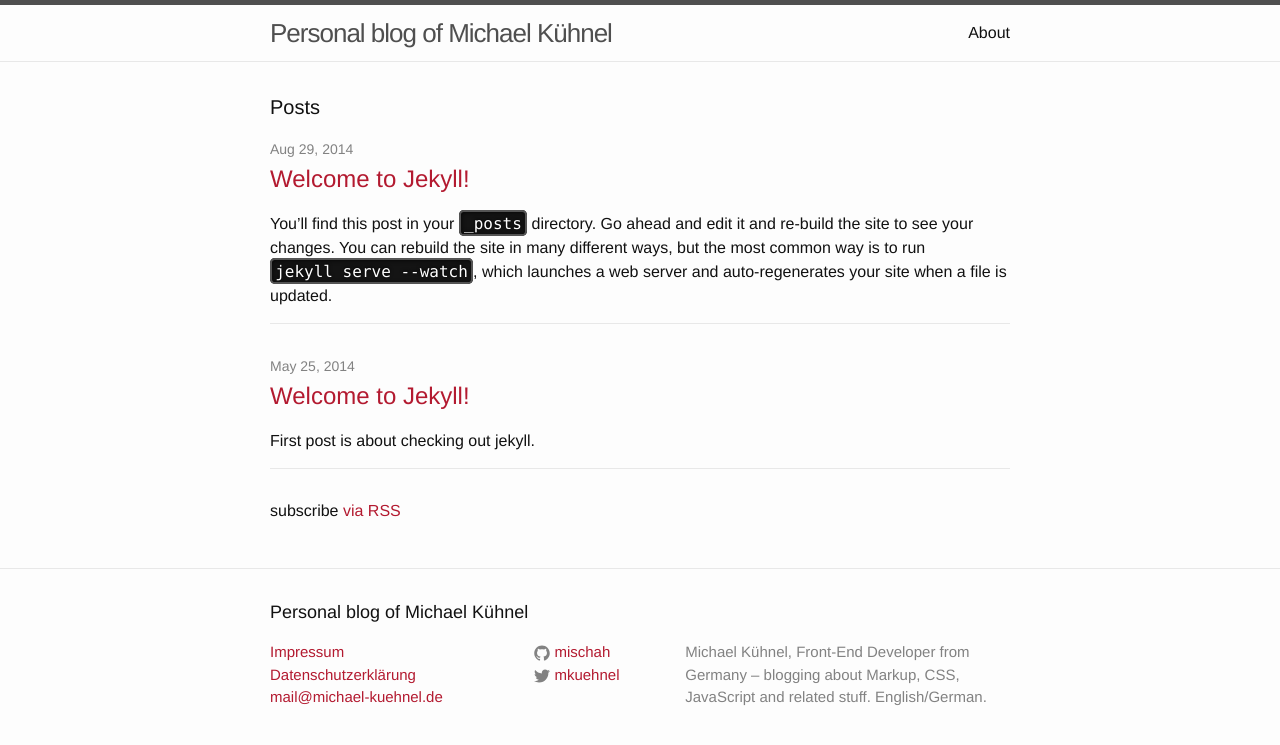
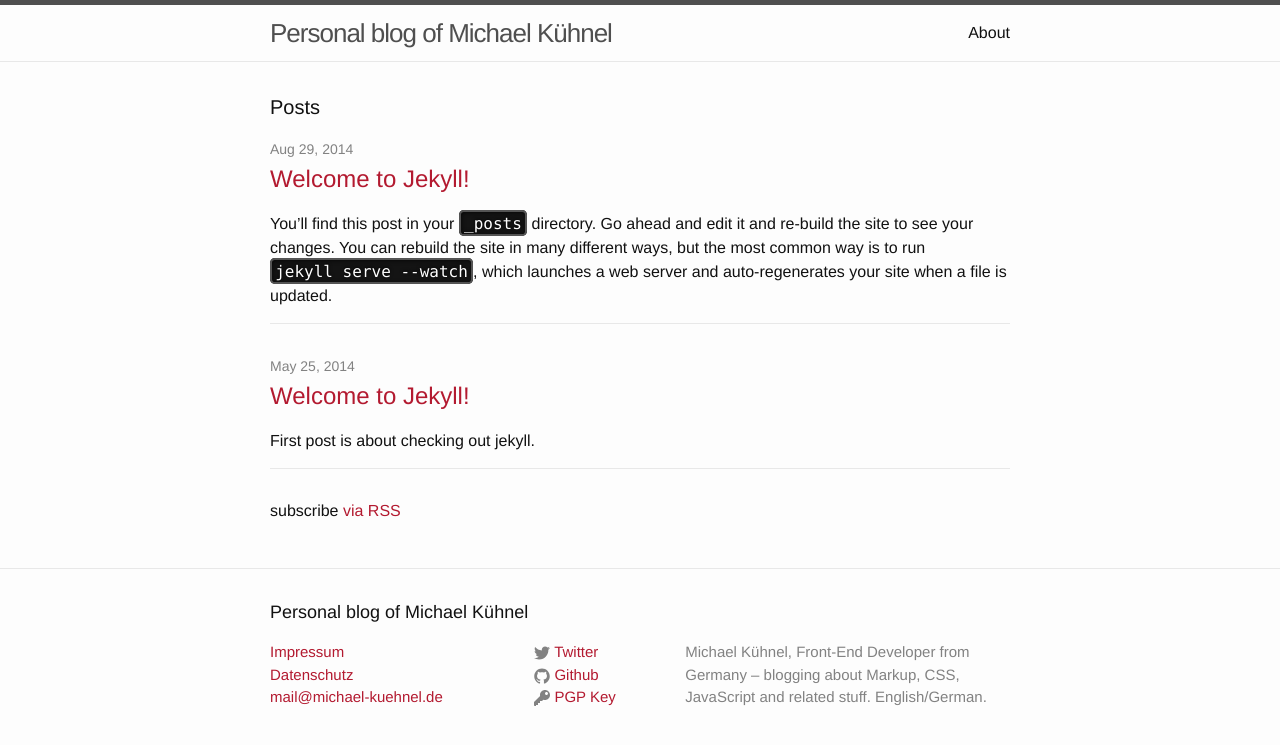
Before and after one commit to mischah/michael-kuehnel.de, a Jekyll site: the page built from index.html, in a window 1280 px wide. Shown: the top 745 px of the page. Built offline with Jekyll 4.4.1, drawn with Linux system fonts in a browser that asks for light colours.

Commit message:
Change footer links

```diff
--- a/_includes/footer.html
+++ b/_includes/footer.html
@@ -8,27 +8,13 @@
 			<div class="footer-col  footer-col-1">
 				<ul class="contact-list">
 					<li><a href="/impressum">Impressum</a></li>
-          <li><a href="/datenschutz">Datenschutzerklärung</a></li>
+					<li><a href="/datenschutz">Datenschutz</a></li>
 					<li><a href="mailto:{{ site.email }}">{{ site.email }}</a></li>
 				</ul>
 			</div>
 
 			<div class="footer-col  footer-col-2">
 				<ul class="social-media-list">
-          {% if site.github_username %}
-          <li>
-            <a href="https://github.com/{{ site.github_username }}">
-              <span class="icon  icon--github">
-                <svg viewBox="0 0 16 16">
-                  <path fill="#828282" d="M7.999,0.431c-4.285,0-7.76,3.474-7.76,7.761 c0,3.428,2.223,6.337,5.307,7.363c0.388,0.071,0.53-0.168,0.53-0.374c0-0.184-0.007-0.672-0.01-1.32 c-2.159,0.469-2.614-1.04-2.614-1.04c-0.353-0.896-0.862-1.135-0.862-1.135c-0.705-0.481,0.053-0.472,0.053-0.472 c0.779,0.055,1.189,0.8,1.189,0.8c0.692,1.186,1.816,0.843,2.258,0.645c0.071-0.502,0.271-0.843,0.493-1.037 C4.86,11.425,3.049,10.76,3.049,7.786c0-0.847,0.302-1.54,0.799-2.082C3.768,5.507,3.501,4.718,3.924,3.65 c0,0,0.652-0.209,2.134,0.796C6.677,4.273,7.34,4.187,8,4.184c0.659,0.003,1.323,0.089,1.943,0.261 c1.482-1.004,2.132-0.796,2.132-0.796c0.423,1.068,0.157,1.857,0.077,2.054c0.497,0.542,0.798,1.235,0.798,2.082 c0,2.981-1.814,3.637-3.543,3.829c0.279,0.24,0.527,0.713,0.527,1.437c0,1.037-0.01,1.874-0.01,2.129 c0,0.208,0.14,0.449,0.534,0.373c3.081-1.028,5.302-3.935,5.302-7.362C15.76,3.906,12.285,0.431,7.999,0.431z"/>
-                </svg>
-              </span>
-
-              <span class="username">{{ site.github_username }}</span>
-            </a>
-          </li>
-          {% endif %}
-
 					{% if site.twitter_username %}
 					<li>
 						<a href="https://twitter.com/{{ site.twitter_username }}">
@@ -39,10 +25,34 @@
 								</svg>
 							</span>
 
-              <span class="username">{{ site.twitter_username }}</span>
+							<span class="username">Twitter</span>
 						</a>
 					</li>
 					{% endif %}
+					{% if site.github_username %}
+					<li>
+						<a href="https://github.com/{{ site.github_username }}">
+							<span class="icon  icon--github">
+								<svg viewBox="0 0 16 16">
+									<path fill="#828282" d="M7.999,0.431c-4.285,0-7.76,3.474-7.76,7.761 c0,3.428,2.223,6.337,5.307,7.363c0.388,0.071,0.53-0.168,0.53-0.374c0-0.184-0.007-0.672-0.01-1.32 c-2.159,0.469-2.614-1.04-2.614-1.04c-0.353-0.896-0.862-1.135-0.862-1.135c-0.705-0.481,0.053-0.472,0.053-0.472 c0.779,0.055,1.189,0.8,1.189,0.8c0.692,1.186,1.816,0.843,2.258,0.645c0.071-0.502,0.271-0.843,0.493-1.037 C4.86,11.425,3.049,10.76,3.049,7.786c0-0.847,0.302-1.54,0.799-2.082C3.768,5.507,3.501,4.718,3.924,3.65 c0,0,0.652-0.209,2.134,0.796C6.677,4.273,7.34,4.187,8,4.184c0.659,0.003,1.323,0.089,1.943,0.261 c1.482-1.004,2.132-0.796,2.132-0.796c0.423,1.068,0.157,1.857,0.077,2.054c0.497,0.542,0.798,1.235,0.798,2.082 c0,2.981-1.814,3.637-3.543,3.829c0.279,0.24,0.527,0.713,0.527,1.437c0,1.037-0.01,1.874-0.01,2.129 c0,0.208,0.14,0.449,0.534,0.373c3.081-1.028,5.302-3.935,5.302-7.362C15.76,3.906,12.285,0.431,7.999,0.431z"/>
+								</svg>
+							</span>
+
+							<span class="username">Github</span>
+						</a>
+					</li>
+					{% endif %}
+					<li>
+						<a href="https://keybase.io/mischah">
+							<span class="icon  icon--keybase">
+								<svg viewBox="0 0 16 16">
+									<path fill="#828282" d="M11 0c-2.761 0-5 2.239-5 5 0 0.313 0.029 0.619 0.084 0.916l-6.084 6.084v3c0 0.552 0.448 1 1 1h1v-1h2v-2h2v-2h2l1.298-1.298c0.531 0.192 1.105 0.298 1.702 0.298 2.761 0 5-2.239 5-5s-2.239-5-5-5zM12.498 5.002c-0.828 0-1.5-0.672-1.5-1.5s0.672-1.5 1.5-1.5 1.5 0.672 1.5 1.5-0.672 1.5-1.5 1.5z"/>
+								</svg>
+							</span>
+
+							<span class="username">PGP Key</span>
+						</a>
+					</li>
 				</ul>
 			</div>
 
```
Lines whose indentation alone changed are shown as unchanged.
